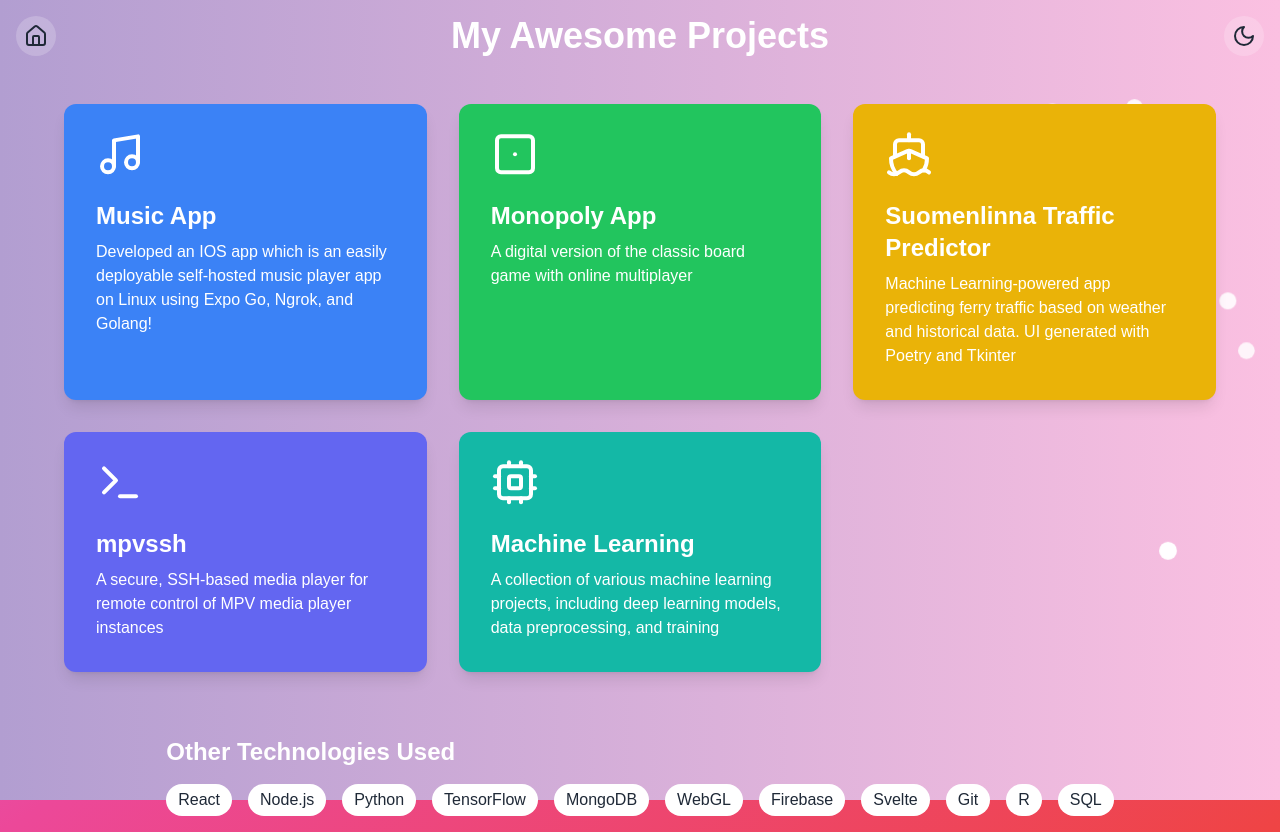
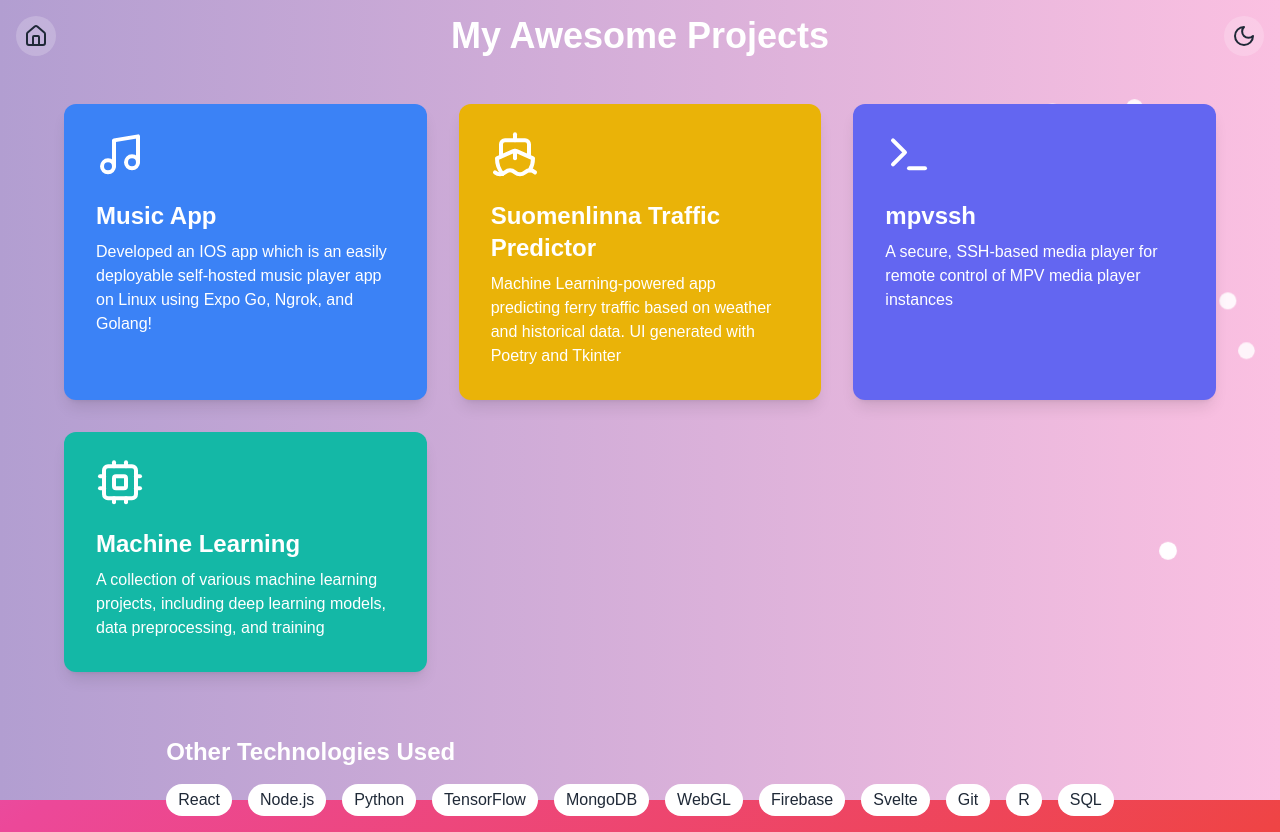
Before and after one commit to christienetto/christienetto, a Next.js app: page /pages/projects in a window 1280 px wide. Shown: the top 832 px of the page. Built offline with nearby package versions, Linux system fonts and the light colour scheme.

Commit message:
take away card and dice1

```diff
--- a/app/pages/projects/page.tsx
+++ b/app/pages/projects/page.tsx
@@ -3,16 +3,7 @@
 import { useState, useEffect } from "react";
 import { motion, useAnimation } from "framer-motion";
 import Link from "next/link";
-import {
-  Sun,
-  Moon,
-  Home,
-  Music,
-  Dice1,
-  Ship,
-  Terminal,
-  Cpu,
-} from "lucide-react";
+import { Sun, Moon, Home, Music, Ship, Terminal, Cpu } from 'lucide-react';
 
 interface ProjectCardProps {
   title: string;
@@ -136,12 +127,6 @@ export default function ProjectsPage() {
           color="bg-blue-500"
         />
         <ProjectCard
-          title="Monopoly App"
-          description="A digital version of the classic board game with online multiplayer"
-          icon={Dice1}
-          color="bg-green-500"
-        />
-        <ProjectCard
           title="Suomenlinna Traffic Predictor"
           description="Machine Learning-powered app predicting ferry traffic based on weather and historical data. UI generated with Poetry and Tkinter"
           icon={Ship}
```
